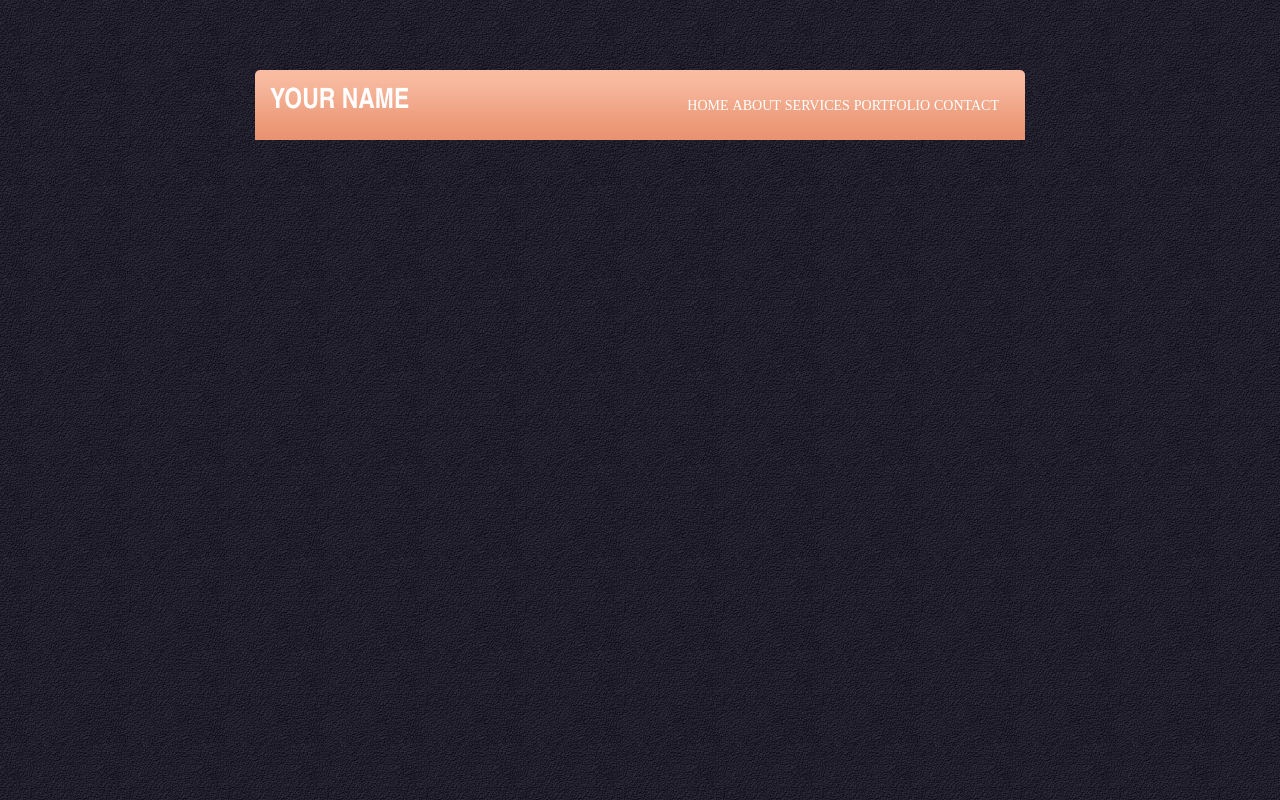
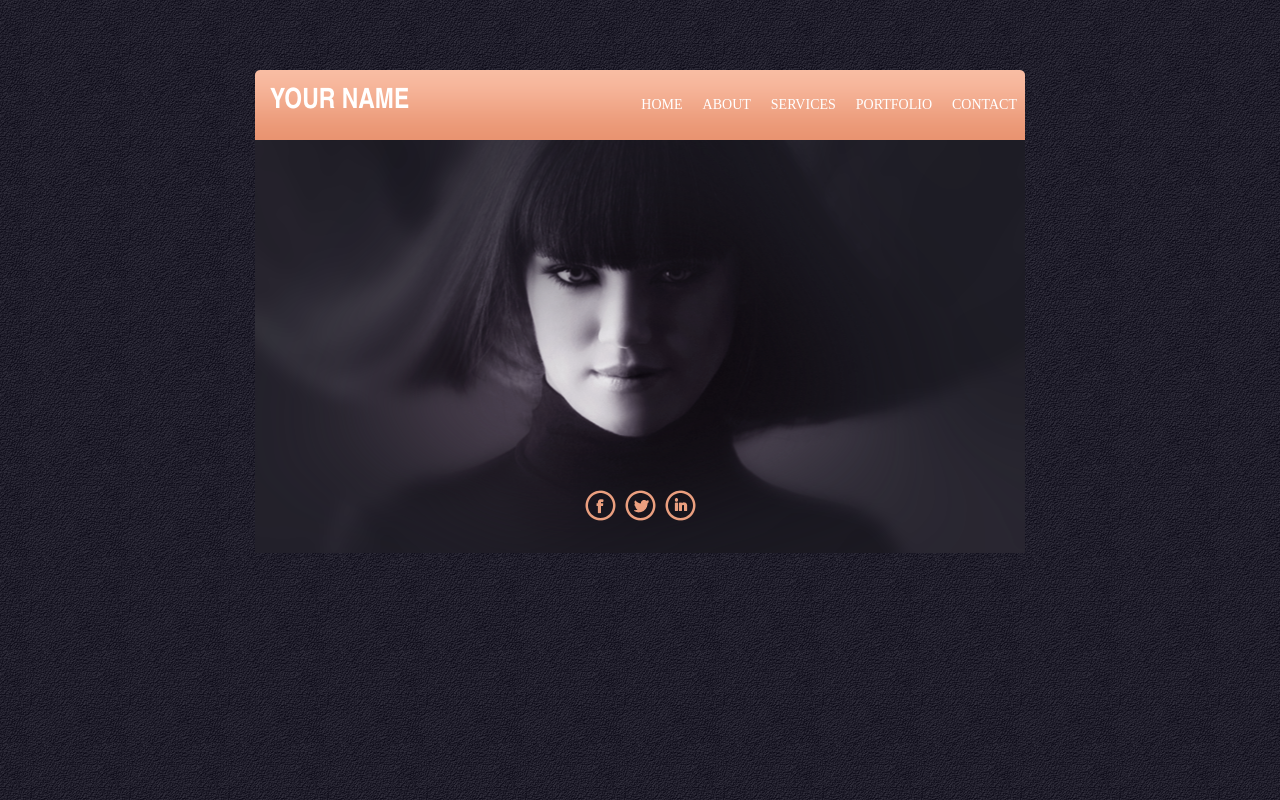
Before and after one commit to DenomikoN/HtmlCss, a plain HTML site: page HtmlCss/HtmlCss/index.html in a window 1280 px wide. Drawn offline with Linux system fonts and the light colour scheme.

Commit message:
Banner ready

```diff
--- a/HtmlCss/HtmlCss/Style/style.css
+++ b/HtmlCss/HtmlCss/Style/style.css
@@ -3,7 +3,6 @@ body {
     padding: 0;
     background-image: url("../Images/body_bg.png");
 }
-
 .body {
     width: 770px;
     margin: 70px auto 0;
@@ -11,30 +10,65 @@ body {
     /*outline: 1px red solid;*/
 }
 
+
+/* Menu */
+
 nav {
-    width: 100%;
+    width: inherit;
     height: 70px;
     background-image: url("../Images/menu_bg.png");
 }
-
-.menu_caption {
+.menu_caption { /* <p> */
     margin: 15px;
     color: white;
     font:  bold 28px "Arial Narrow", sans-serif;
     text-transform: uppercase;
     float: left;
 }
-.menu  {
+.menu  { /* <ul> */
     margin: 0;
-    padding: 26px;
+    padding: 0;
+    height: inherit;
     float: right;
 }
-.menu_item {
+.menu_item { /* <li> */
+    height: inherit;
     display: inline-block;
 }
-.menu_ref {
+.menu_ref { /* <a> */
+    display: inline-block;
     text-decoration: none;
     text-transform: uppercase;
+    text-align: center;
     font-size: 14px;
     color: white;
+    padding: 27px 8px;
 }
+.menu_ref:hover { /* <a> */
+    -webkit-box-shadow: inset 0 0 7px 3px rgba(110,110,110,0.6);
+    -ms-box-shadow: inset 0 0 7px 3px rgba(110,110,110,0.6);
+    box-shadow: inset 0 0 7px 3px rgba(110,110,110,0.6);
+}
+
+.menu_ref:active { /* <a> */
+    -webkit-box-shadow: inset 0 0 20px 5px rgba(10,10,10,0.6);
+    -ms-box-shadow: inset 0 0 20px 5px rgba(10,10,10,0.6);
+    box-shadow: inset 0 0 20px 5px rgba(10,10,10,0.6);
+}
+
+/* Banner */
+
+.banner { /* <div> */
+    width: inherit;
+    height: 413px;
+    background-position: center;
+    background-image: url("../Images/banner_bg.png"), url("../Images/banner_bg0.png");
+}
+
+.social {
+    width: 111px;
+    height: 31px;
+    position: relative;
+    left: 330px;
+    top: 350px;
+}
--- a/HtmlCss/HtmlCss/index.html
+++ b/HtmlCss/HtmlCss/index.html
@@ -26,6 +26,16 @@
                 </li>
             </ul>
         </nav>
+        <div class="banner">
+            <div class="social">
+                <img class="social_img" src="Images/social.png" alt="Social" width="111" height="31" usemap="#social_map">
+                <map id="social_map" name="social_map">
+                    <area href="http://www.facebook.com" shape="circle" coords="19, 15, 15" alt="Facebook" title="Facebook" target="_blank">
+                    <area href="https://twitter.com/" shape="circle" coords="56, 15, 15" alt="Twitter" title="Twitter" target="_blank">
+                    <area href="https://www.linkedin.com/" shape="circle" coords="94, 15, 15" alt="LinkedIn" title="LinkedIn" target="_blank">
+                </map>
+            </div>
+        </div>
     </div>
 </body>
 </html>
```
Also changed, not shown: HtmlCss/HtmlCss/Images/banner_bg.png (added), HtmlCss/HtmlCss/Images/banner_bg0.png (added), HtmlCss/HtmlCss/Images/social.png (added).
